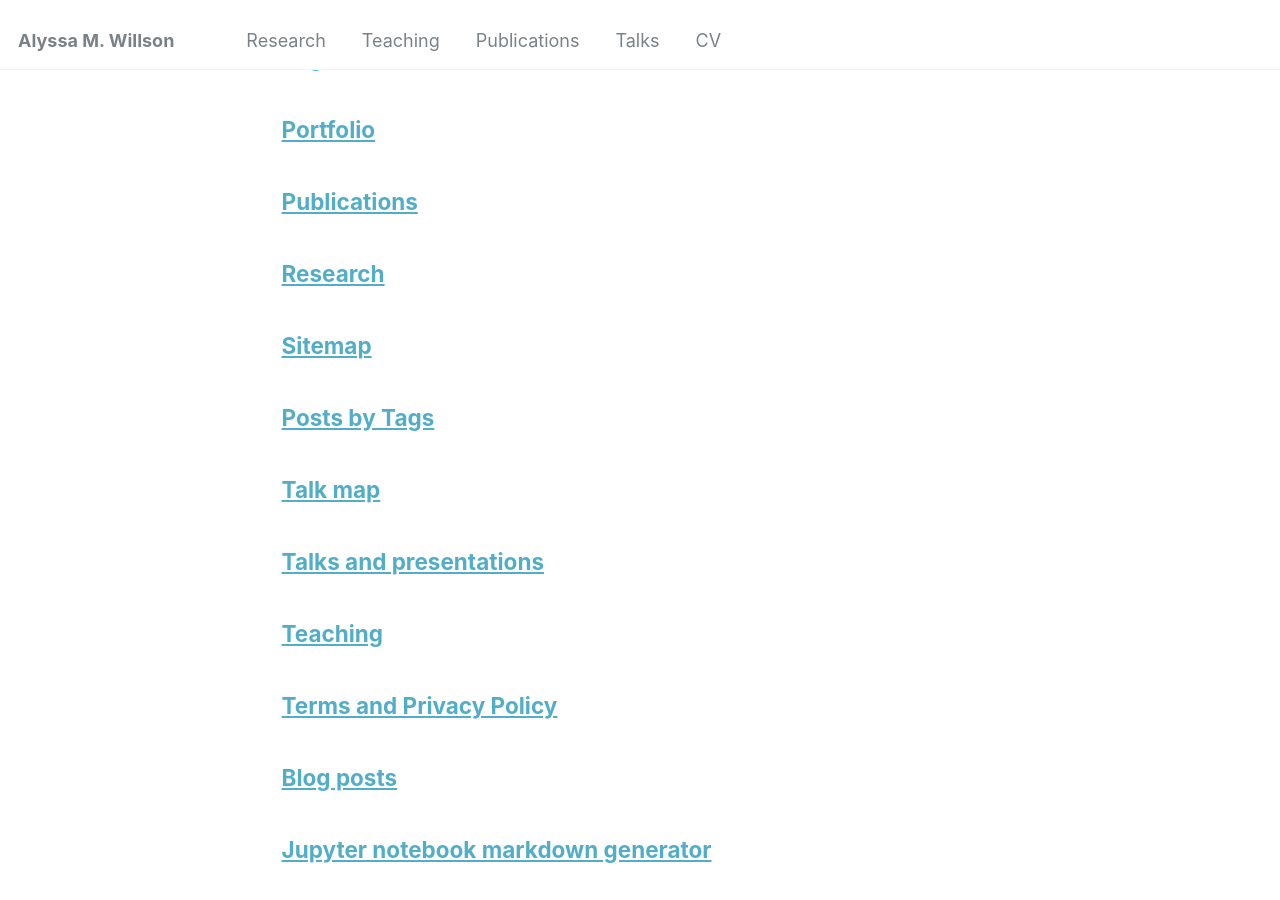
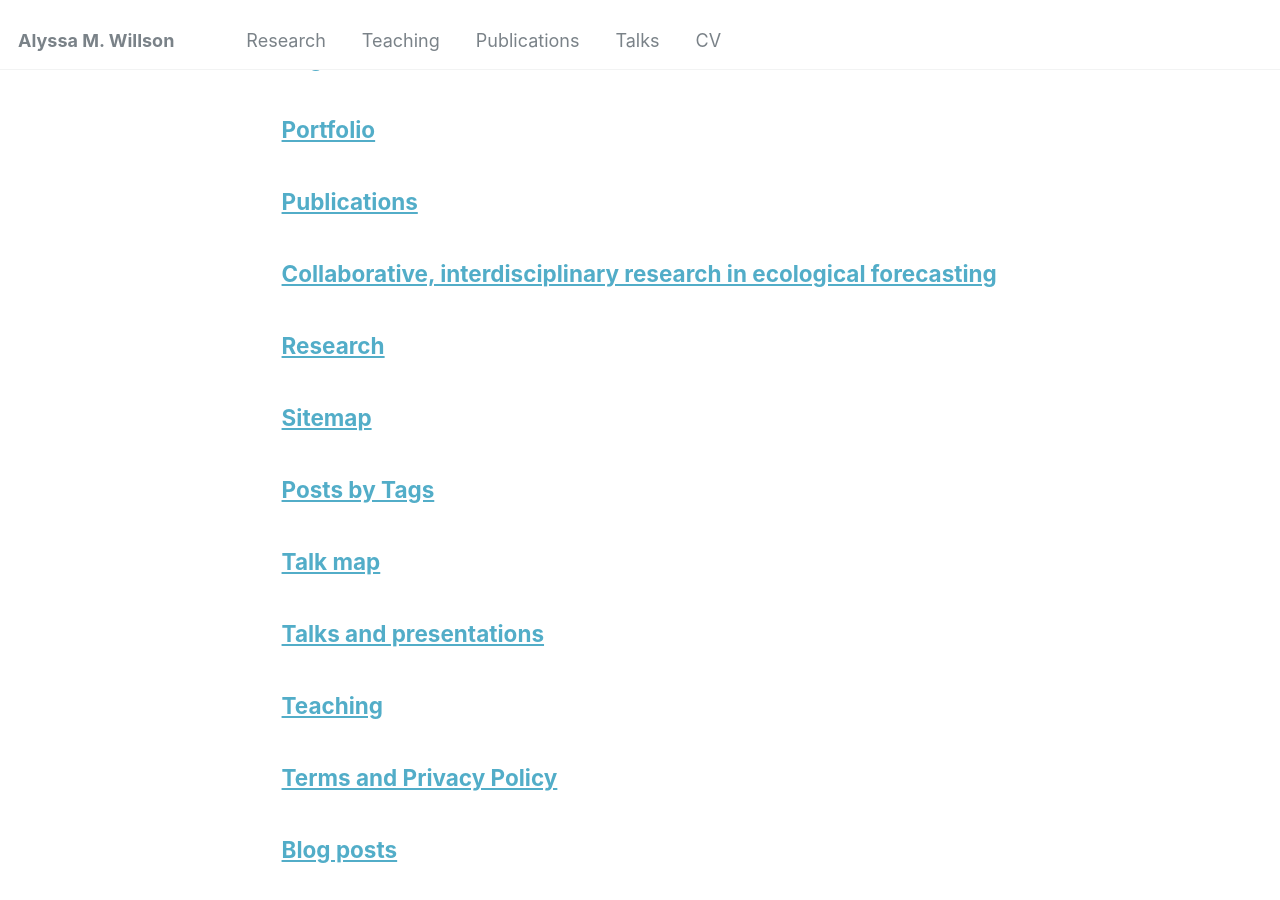
Before and after one commit to amwillson/amwillson.github.io, a Jekyll site: the page built from _pages/page-archive.html, in a window 1280 px wide and 900 px high, scrolled down 639 px. Built offline with Jekyll 4.4.1, drawn with Linux system fonts in a browser that asks for light colours.

Commit message:
Trying something new

```diff
--- /dev/null
+++ b/_pages/research-forecatsing.md
@@ -0,0 +1,8 @@
+---
+layout: archive
+title: "Collaborative, interdisciplinary research in ecological forecasting"
+permalink: /research/forecasting
+author_profile: false
+---
+
+testing testing
--- a/_pages/research.md
+++ b/_pages/research.md
@@ -18,9 +18,11 @@ I use a variety of modeling tools and data sources across scales to inform predi
 
 ## Ongoing projects
 
-### Collaborative, interdisciplinary research in ecological forecasting
+### [Collaborative, interdisciplinary research in ecological forecasting](https://amwillson.github.io/research-forecasting)
 
-I approach my research within the framework of [ecological forecasting](https://ecoforecast.org), an emerging field that integrates environmental science, statistics, decision science, and climate science with the goal of making quantitative, decision-relevant predictions by combining models and data.  I have been involved in a number of publications laying the foundation of the discipline (Dietze <i>et al.</i> 2024), including establishing a unifying forecasting lexicon (Sjodin <i>et al.</i> in review) and describing the first Ecological Forecasting Challenge, a platform for scientists to make comparable ecological forecasts, inspired by data science challenges (Thomas <i>et al.</i> 2023). Framing my science in terms of ecological forecasting allows me to simultaneously advance basic research on environmental change while making predictions that can inform policy and management of terrestrial ecosystems.
+I approach my research within the framework of [ecological forecasting](https://ecoforecast.org), an emerging field that integrates environmental science, statistics, decision science, and climate science with the goal of making quantitative, decision-relevant predictions by combining models and data.
+
+I have been involved in a number of publications laying the foundation of the discipline (Dietze <i>et al.</i> 2024), including establishing a unifying forecasting lexicon (Sjodin <i>et al.</i> in review) and describing the first Ecological Forecasting Challenge, a platform for scientists to make comparable ecological forecasts, inspired by data science challenges (Thomas <i>et al.</i> 2023). Framing my science in terms of ecological forecasting allows me to simultaneously advance basic research on environmental change while making predictions that can inform policy and management of terrestrial ecosystems.
 
 <figure style="float:right; margin:10px; width:40%; display:block">
   <img src="/images/iterative-forecasting.png" alt="Figure 2" style="display:block; ign:left;">
```
Also changed, not shown: other parts of _pages/research.md (+1 -1 lines).
